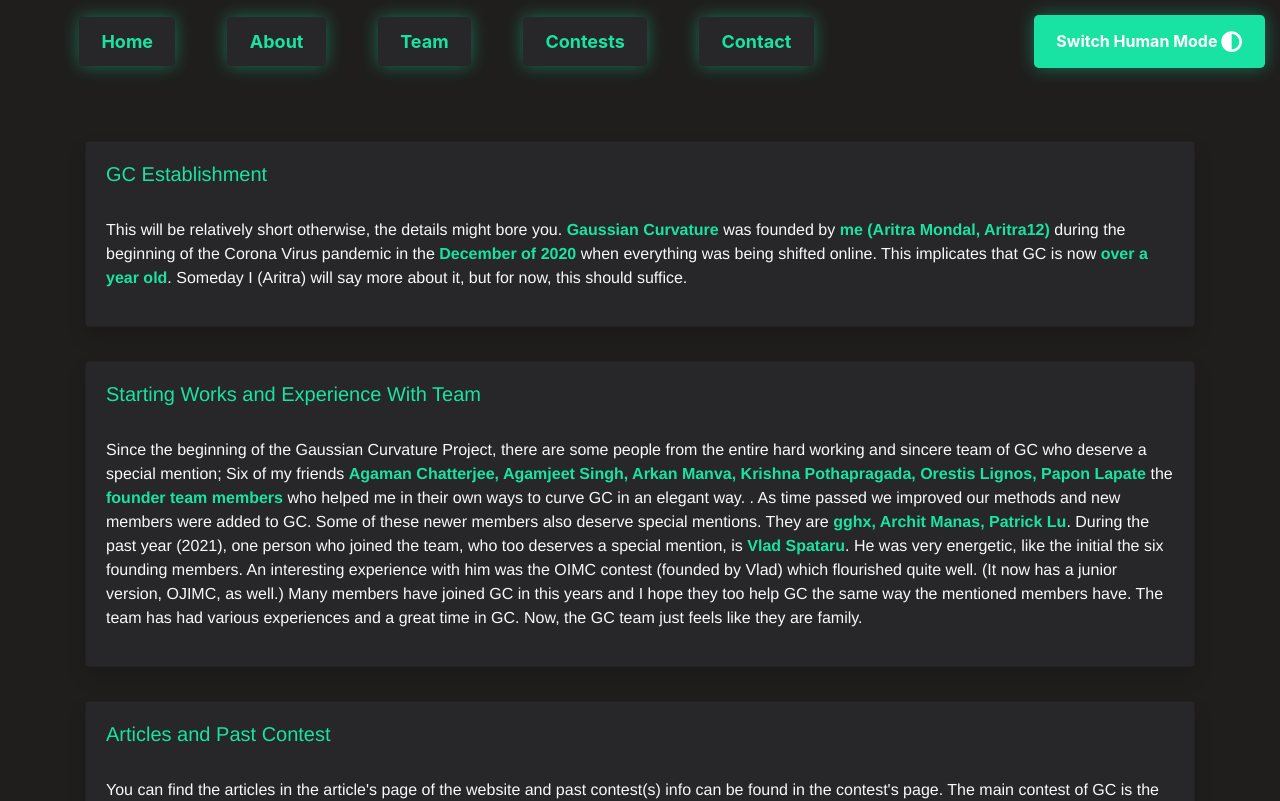
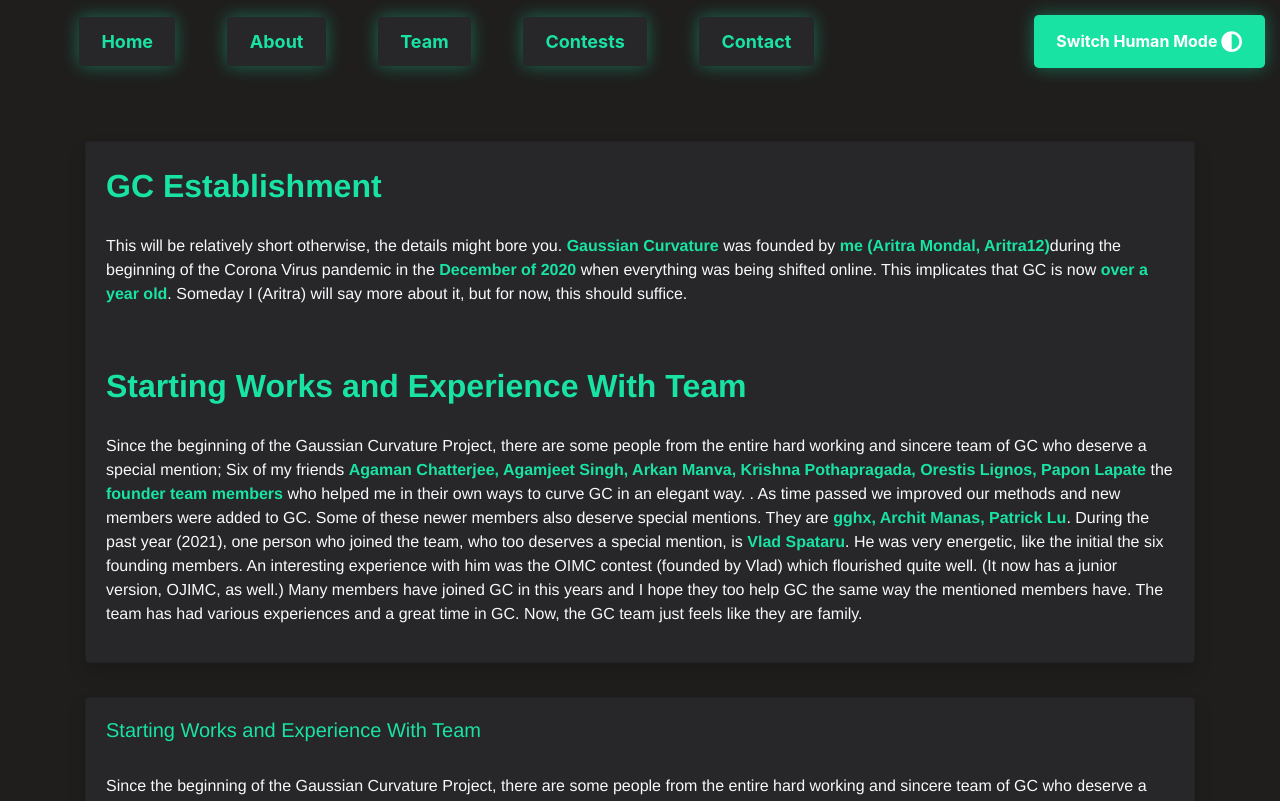
Before and after one commit to gaussiancurvolympiads/gaussiancurv, a React (Create React App) app: page /about in a window 1280 px wide. Shown: the top 801 px of the page. Built offline with nearby package versions, Linux system fonts and the light colour scheme.

Commit message:
Update About.jsx

```diff
--- a/src/components/About.jsx
+++ b/src/components/About.jsx
@@ -99,16 +99,35 @@ const About = ({ darkMode }) => {
       <Fade>
         <Container align='center'>
           <Row>
-            <Col lg={12} align='left'>
+            <Col lg={12} xs={12} align='left'>
                <Card className="skill-nbcard">
 
-                      <Card.Body>  <div class= "lead"><h5>GC Establishment </h5></div> <br></br>
-                     <Card.Text align="left" class={darkMode? "text-dark" : "text-light"}>This will be relatively short otherwise, the details might bore you. <b className="footer-text">Gaussian Curvature</b> was founded by <b className="footer-text">me (Aritra Mondal, Aritra12)</b> during the beginning of the Corona Virus pandemic in the <b className="footer-text">December of 2020</b> when everything was being shifted online. This implicates that GC is now <b className="footer-text">over a year old</b>. Someday I (Aritra) will say more about it, but for now, this should suffice.
+                      <Card.Body>  <div class= "lead">GC Establishment</div> <br></br>
+                     <Card.Text align="left" class={darkMode? "text-dark" : "text-light"}>This will be relatively short otherwise, the details
+                     might bore you. <b className="footer-text">Gaussian Curvature</b> was founded by <b className="footer-text">me (Aritra Mondal, Aritra12)</b>
+                       during the beginning of the Corona Virus pandemic in the <b className="footer-text">December of 2020</b> when
+everything was being shifted online. This implicates that GC is now <b className="footer-text">over a year old</b>. Someday I (Aritra)
+will say more about it, but for now, this should suffice.
 <br></br>
 
 
  </Card.Text>
-                            </Card.Body> </Card>
+                            </Card.Body>    <Card.Body>   <div class= "lead">Starting Works and Experience With Team</div> <br></br>
+                     <Card.Text align="left" class={darkMode? "text-secondary" : "text-light"}>Since the beginning of the Gaussian Curvature Project,
+                       there are some people from the entire hard working and sincere team of GC who deserve a special mention;
+Six of my friends <b className="footer-text"> Agaman Chatterjee, Agamjeet Singh, Arkan Manva, Krishna Pothapragada, Orestis Lignos, Papon Lapate </b> the <b className="footer-text">founder team members</b> who helped me in their own ways to curve GC in an elegant way.
+. As time passed we improved our methods and new members were added to GC. Some of these newer members also deserve special mentions.
+They are <b className="footer-text">gghx, Archit Manas, Patrick Lu</b>. During the past year (2021), one person who joined the team,
+who too deserves a special mention, is  <b className="footer-text">Vlad Spataru</b>. He was very energetic,
+  like the initial the six founding members. An interesting experience with him was the OIMC contest (founded by Vlad) which flourished quite well.
+  (It now has a junior version, OJIMC, as well.)
+Many members have joined GC in this years and I hope they too help GC the same way the mentioned members have.
+The team has had various experiences and a great time in GC. Now, the GC team just feels like they are family.
+ <br></br>
+
+
+ </Card.Text>
+                            </Card.Body></Card>
             </Col>
  </Row> &nbsp;
 <Row>   <Col lg={12} align='left'>
@@ -146,7 +165,17 @@ The team has had various experiences and a great time in GC. Now, the GC team ju
 
                                      <Card.Text align="left" class={darkMode? "text-secondary" : "text-light"}>   You can find the articles in the article's page of the website and past contest(s) info can be found in the contest's page. The main
 
-                                     contest of GC is the <b className="footer-text">GIMO series</b> which consists of a USA(J)MO  type contest which  is <b className="footer-text">GAMO and GJMO</b> being the first stage of GIMO and <b className="footer-text">GIMO</b> which is an IMO type contest being the second and last stage of the contest.<br></br> <br></br> Another two main events which are both IMO type contests which are <b className="footer-text">semi independent(events which have total control by it's founder and not by GC admin(s) unless founder is himself a GC admin and has got a certain help/support or partnering whilist content making from GC)</b> of GC is <b className="footer-text">MetriX Mathematical Olympiad(MMO Founder is Aritra12)</b> and <b className="footer-text">Online International Mathematical Cup(OIMC Founder is oVlad)</b>. <br></br> <br></br> GC  has upto now seven to eight olympiad articles with some on number theory, geometry and rest of algebra.
+                                     contest of GC is the <b className="footer-text">GIMO series</b> which consists of a USA(J)MO  type contest which  is <b className="footer-text">GAMO and GJMO</b> being the first stage of GIMO and <b className="footer-text">GIMO</b> which is an IMO type contest being
+the second and last stage of the contest.<br></br> <br></br>
+  Another two main events which are both IMO type contests
+  which are <b className="footer-text">semi
+independent(events which have total control by it's
+            founder and not by GC admin(s) unless
+founder is himself a GC admin and has got a certain help/support or
+partnering whilist content making from GC)</b> of GC is
+<b className="footer-text">MetriX Mathematical Olympiad(MMO Founder is Aritra12)</b> and
+<b className="footer-text">Online International Mathematical Cup(OIMC Founder is oVlad)</b>.
+<br></br> <br></br> GC  has upto now seven to eight olympiad articles with some on number theory, geometry and rest of algebra.
 <br></br>
 
 
@@ -160,7 +189,10 @@ The team has had various experiences and a great time in GC. Now, the GC team ju
   <Col lg={12} align='left'>
                <Card className="skill-nbcard">
 
-                                   <Card.Body>   <div class= "lead"><h5>Fun Events and Others</h5></div> <br></br>    <Card.Text align="left" class={darkMode? "text-secondary" : "text-light"}> Well besides mathematics, here some other certian kind of events too take place such as some creative contests like a <b className="footer-text">olympiad style problem writting contest</b>, some games such as <b className="footer-text">chess contest</b> and much more things.
+                                   <Card.Body>   <div class= "lead"><h5>Fun Events and Others</h5></div> <br></br>
+<Card.Text align="left" class={darkMode? "text-secondary" : "text-light"}> Well besides mathematics,
+  here some other certian kind of events too take place such as some creative contests like a <b className="footer-text">olympiad style problem writting contest</b>,
+some games such as <b className="footer-text">chess contest</b> and much more things.
 <br></br>
 
 
@@ -172,7 +204,9 @@ The team has had various experiences and a great time in GC. Now, the GC team ju
   <Col lg={12} align='left'>
                <Card className="skill-nbcard">
 
-                                   <Card.Body>   <div class= "lead"><h5>Noticed an error in an article</h5></div> <br></br>     <Card.Text align="left" class={darkMode? "text-secondary" : "text-light"}> Whenever you face any type of error or other <b className="footer-text">typographical mistakes</b> in any kind of material, first of all shoot a message to the material author personaly, in
+                                   <Card.Body>   <div class= "lead"><h5>Noticed an error in an article</h5></div> <br></br>
+<Card.Text align="left" class={darkMode? "text-secondary" : "text-light"}> Whenever you face any type of error or other
+  <b className="footer-text">typographical mistakes</b> in any kind of material, first of all shoot a message to the material author personaly, in
                                       case he/she does not respond to you in a day or two, you can then contact us via our official mail.
 <br></br>
 
@@ -185,7 +219,10 @@ The team has had various experiences and a great time in GC. Now, the GC team ju
         <Row>                           <Col lg={12} align='left'>
                <Card className="skill-nbcard">
 
-                                  <Card.Body>   <div class= "lead"><h5>Contacting Procedure</h5></div> <br></br>      <Card.Text align="left" class={darkMode? "text-secondary" : "text-light"}> You can email at our offcial gmail account which is <b className="footer-text">gaussiancurv180@gmail.com</b>  or you can contact us through the contact form on the contact us page. Feel free to contact us anytime you face any kind of problem.
+                                  <Card.Body>   <div class= "lead"><h5>Contacting Procedure</h5></div> <br></br>
+<Card.Text align="left" class={darkMode? "text-secondary" : "text-light"}> You can email at our offcial gmail
+account which is <b className="footer-text">gaussiancurv180@gmail.com</b>  or you can contact us through
+the contact form on the contact us page. Feel free to contact us anytime you face any kind of problem.
 <br></br>
 
 
```
